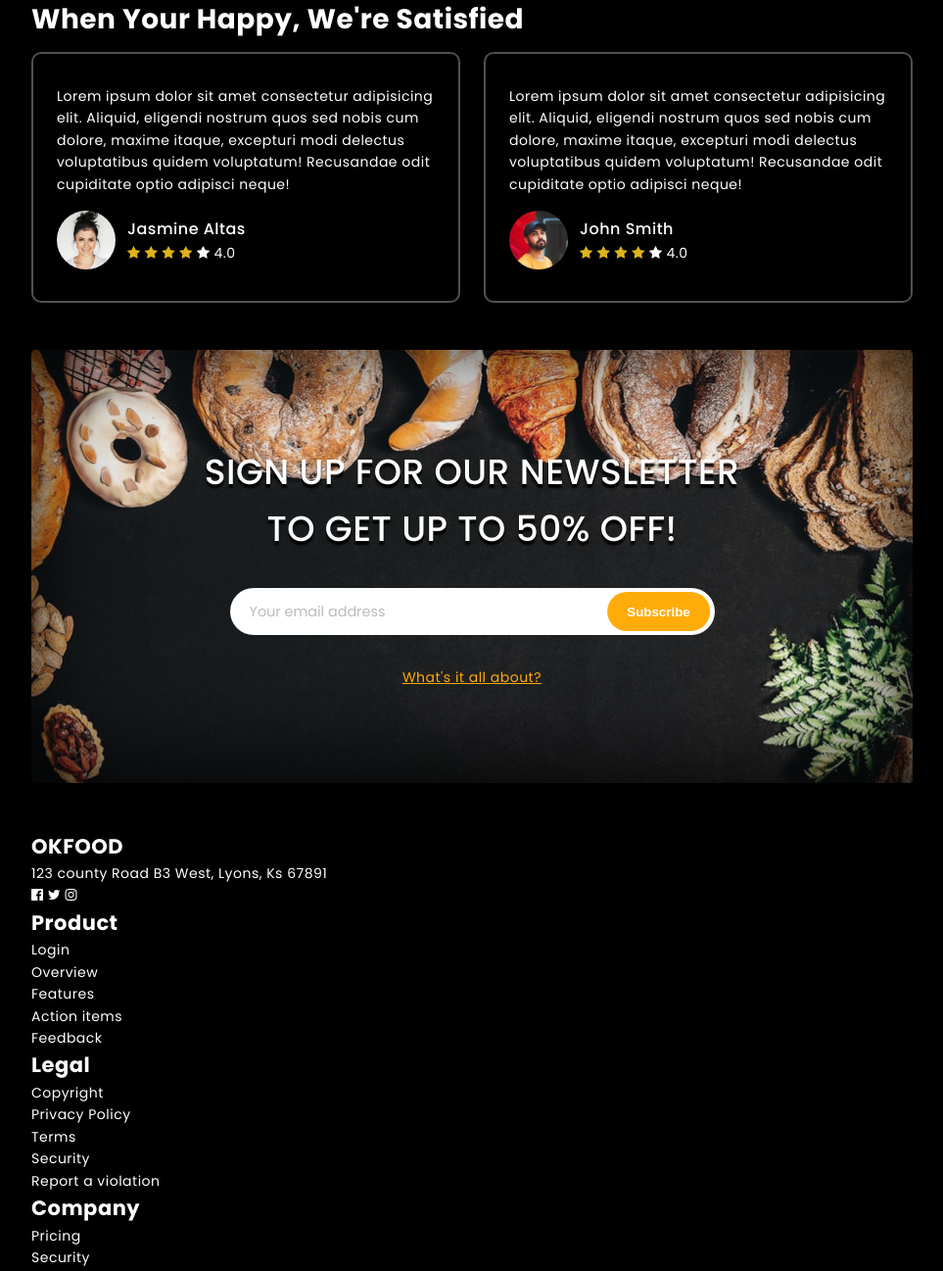
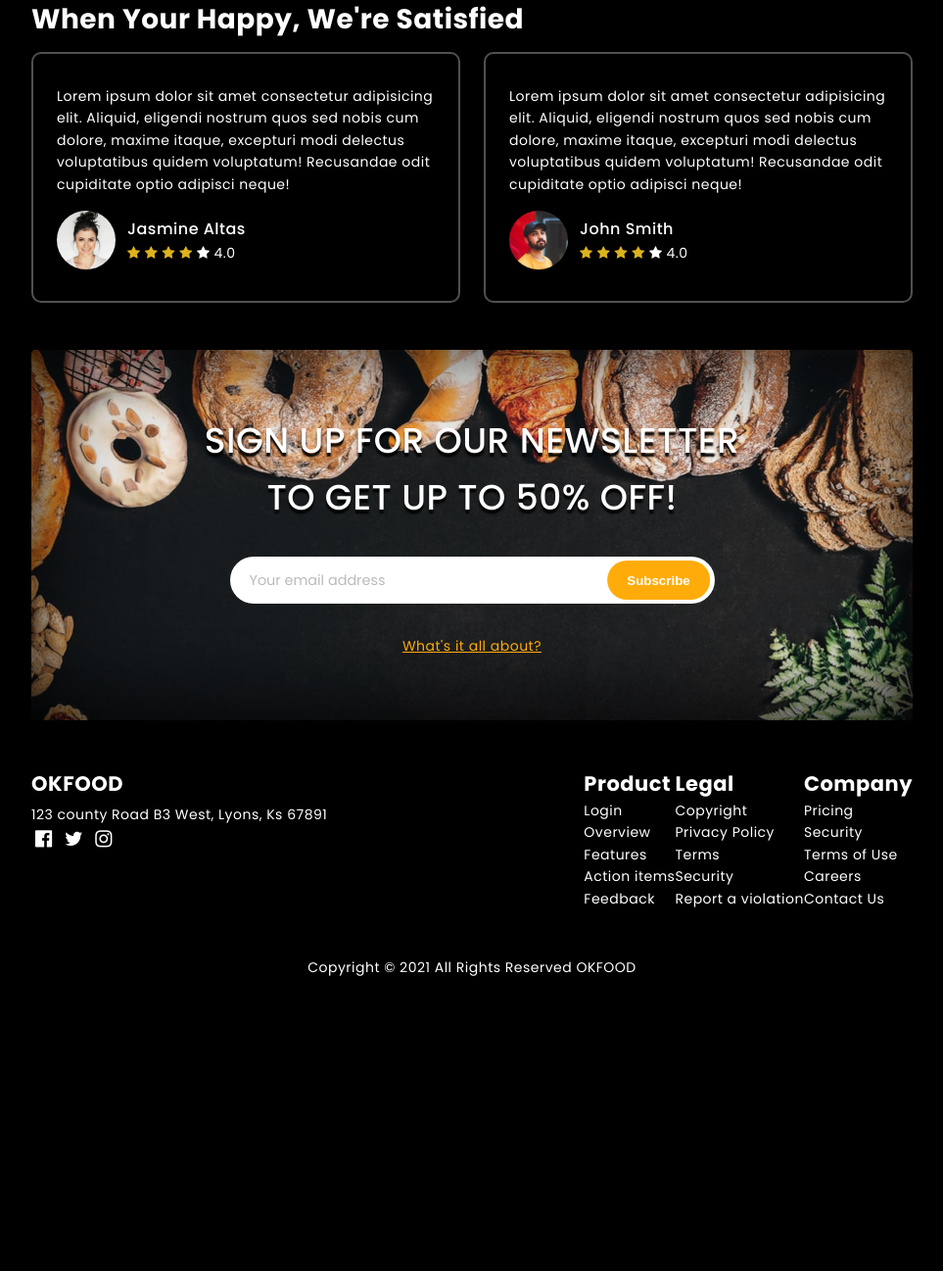
Before and after one commit to Michael-c7/OKFOOD-restaurant, a website built with webpack: page src/index.html in a window 1280 px wide. Shown: the part 1880-3177 px from the top of the page at 98% size, without its empty margins (158-1121 px from the left). After the commit the page ends 2902 px from the top, so only its background shows below. Built offline with nearby package versions, Linux system fonts and the light colour scheme; files whose address does not match are found by name.

Commit message:
V1.5 started on the footer

```diff
--- a/src/index.html
+++ b/src/index.html
@@ -174,54 +174,52 @@
         </section>
 
         <footer class="footer">
-            <!--stuff here, copyright I think-->
-            <div>
-                <div>
-                    <h2>OKFOOD</h2>
-                    <div>123 county Road B3 West, Lyons, Ks 67891</div>
+            <div class="footer__inner">
+                <div class="footer__info">
+                    <h2 class="footer__info__logo">OKFOOD</h2>
+                    <div class="footer__info__location">123 county Road B3 West, Lyons, Ks 67891</div>
                     <div class="social-links">
-                        <!--social meida icon links here(facebook, twitter,instagram)-->
-                            <a href="#">
+                            <a class="social-links__link" href="#">
                                 <i class="fa fa-facebook-official" aria-hidden="true"></i>
                             </a>
-                            <a href="#">
+                            <a class="social-links__link" href="#">
                                 <i class="fa fa-twitter" aria-hidden="true"></i>
                             </a>
-                            <a href="#">
+                            <a class="social-links__link" href="#">
                                 <i class="fa fa-instagram" aria-hidden="true"></i>
                             </a>
                     </div>
                 </div>
 
-                <div class="footer__site-links">
-                    <ul class="site-links__product">
+                <div class="footer__site-links-container">
+                    <ul class="footer__site-links">
                         <li><h2>Product</h2></li>
-                        <li>Login</li>
-                        <li>Overview</li>
-                        <li>Features</li>
-                        <li>Action items</li>
-                        <li>Feedback</li>
+                        <li><a href="">Login</a></li>
+                        <li><a href="#">Overview</a></li>
+                        <li><a href="#">Features</a></li>
+                        <li><a href="#">Action items</a></li>
+                        <li><a href="#">Feedback</a></li>
                     </ul>
-                    <ul class="site-links__legal">
+                    <ul class="footer__site-links">
                         <li><h2>Legal</h2></li>
-                        <li>Copyright</li>
-                        <li>Privacy Policy</li>
-                        <li>Terms</li>
-                        <li>Security</li>
-                        <li>Report a violation</li>
+                        <li><a href="#">Copyright</a></li>
+                        <li><a href="#">Privacy Policy</a></li>
+                        <li><a href="#">Terms</a></li>
+                        <li><a href="#">Security</a></li>
+                        <li><a href="#">Report a violation</a></li>
                     </ul>
-                    <ul class="site-links__company">
+                    <ul class="footer__site-links">
                         <li><h2>Company</h2></li>
-                        <li>Pricing</li>
-                        <li>Security</li>
-                        <li>Terms of Use</li>
-                        <li>Careers</li>
-                        <li>Contact Us</li>
+                        <li><a href="#">Pricing</a></li>
+                        <li><a href="#">Security</a></li>
+                        <li><a href="#">Terms of Use</a></li>
+                        <li><a href="#">Careers</a></li>
+                        <li><a href="#">Contact Us</a></li>
                     </ul>
                 </div>
             </div>
 
-            <div>Copyright All Right Reserved OKFOOD</div>
+            <div class="copyright-notice">Copyright &copy; 2021 All Rights Reserved OKFOOD</div>
         </footer>
     </div>
 </body>
--- a/src/style.scss
+++ b/src/style.scss
@@ -23,7 +23,7 @@ img {
 
 @mixin basicHover() {
     transition: color 0.25s ease;
-    opacity: 0.9;
+    opacity: 0.95;
     cursor: pointer;
 }
 
@@ -108,6 +108,9 @@ img {
     margin-left:1rem;
 }
 
+.sign-up-btn:hover {
+    @include basicHover;
+}
 
 
 
@@ -138,6 +141,10 @@ img {
     font-size:1rem;
     font-weight: 700;
     padding:0.55rem 1.55rem;
+}
+
+.get-started-btn:hover {
+    @include basicHover;
 }
 
 .header__imgs {
@@ -337,10 +344,10 @@ img {
 
 
 
-// newsletter-section
+// newsletter
 .newsletter-section {
     @include spacingBetweenSections;
-    padding:6rem 0;
+    padding:4rem 0;
     background-color:variables.$secondary-orange;
     border-radius: 5px;
     background-image: url("./images/newsletter/miti-qYreP9QOdrk-unsplash.jpg");
@@ -407,3 +414,42 @@ img {
 .newsletter__new-member-link:hover {
     @include basicHover;
 }
+
+
+
+
+
+// footer
+.footer {
+    margin-top:3rem;
+    margin-bottom:1.5rem;
+}
+
+.footer__inner {
+    display:flex;
+    flex-direction: row;
+    justify-content: space-between;
+}
+
+.footer__info__location {
+    margin:0.25rem 0;
+}
+
+.social-links__link {
+    i {
+        font-size:1.25rem;
+        margin:0 0.25rem;
+    }
+}
+
+
+.footer__site-links-container {
+    display: flex;
+    justify-content: space-between;
+}
+
+
+.copyright-notice {
+    margin-top:3rem;
+    text-align:center;
+}
```
Also changed, not shown: design/newsletter-1.png (added), design/newsletter-2.png (added).
